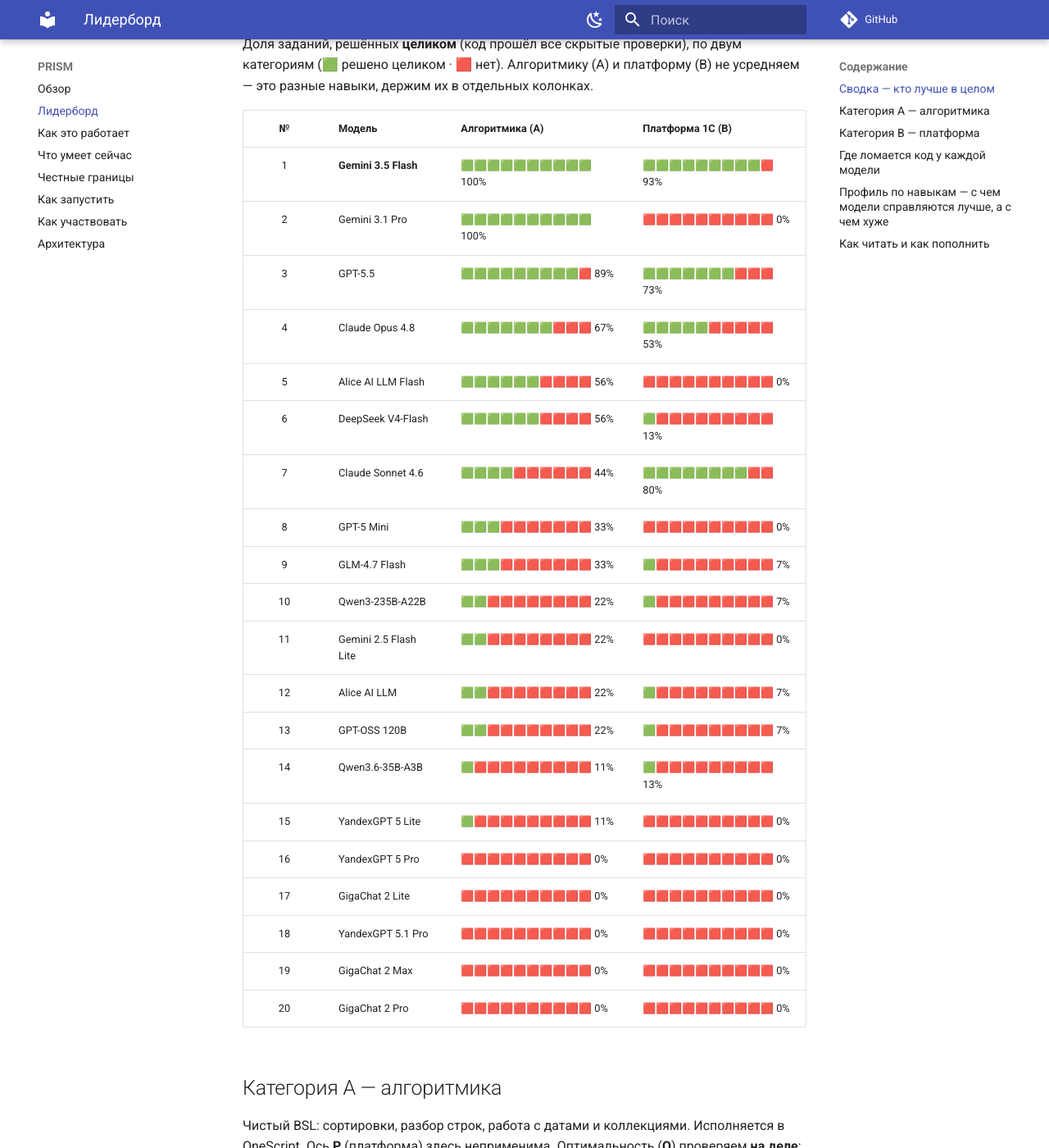
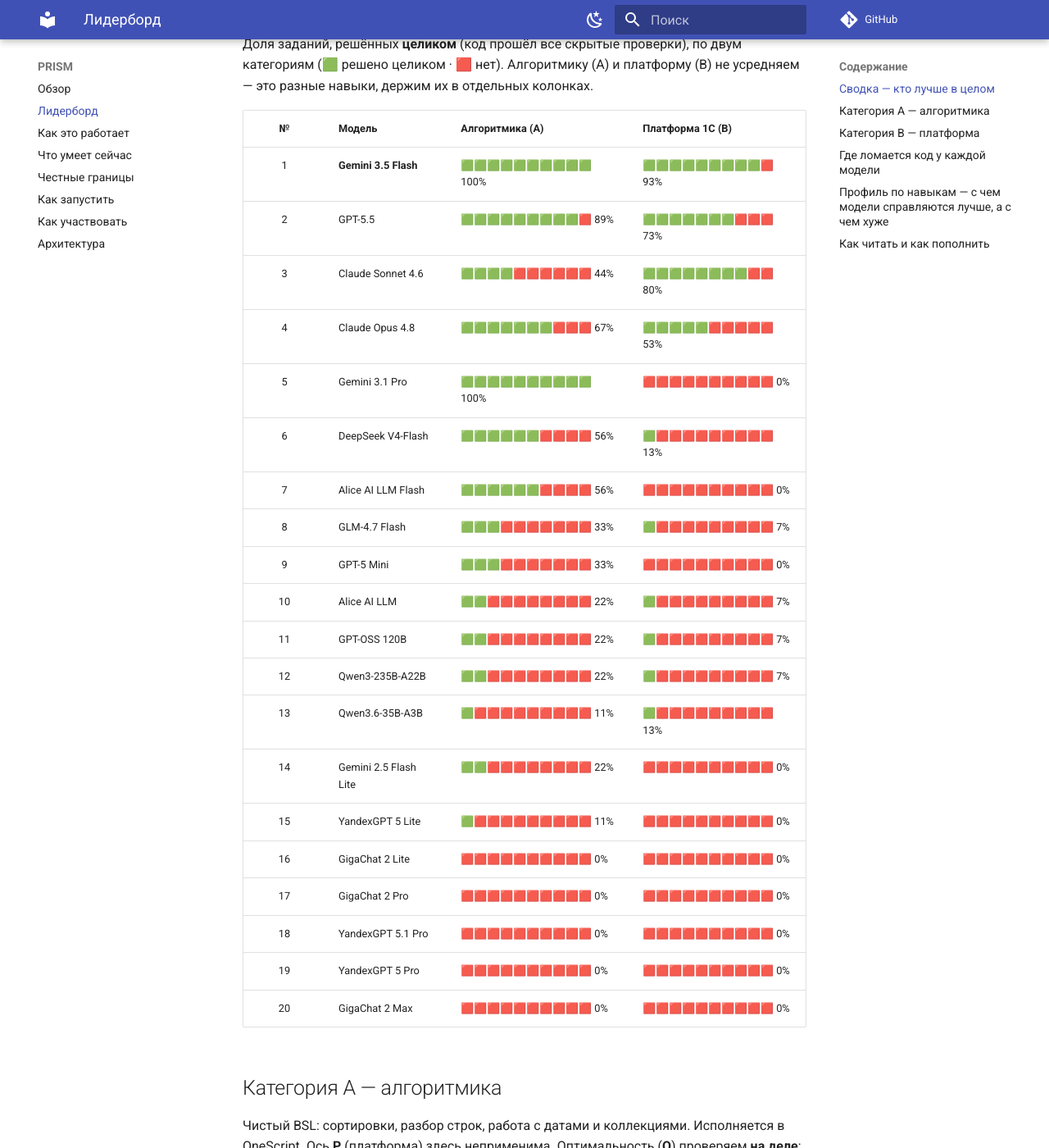
Before and after one commit to genlab-1c/prism, an MkDocs documentation site: the page built from docs/leaderboard.md, in a window 1280 px wide and 1400 px high, scrolled down 441 px. Shown: the whole window at 82% size. Built offline with MkDocs 1.6.1 and Material for MkDocs 9.7.7, drawn with Linux system fonts in a browser that asks for light colours; comment, search, counter and statistics services are not loaded.

```diff
--- a/docs/leaderboard.md
+++ b/docs/leaderboard.md
@@ -20,25 +20,25 @@ PRISM отвечает на этот вопрос числом, а не мнен
 | № | Модель | Алгоритмика (A) | Платформа 1С (B) |
 |:---:|--------|:---|:---|
 | 1 | **Gemini 3.5 Flash** | 🟩🟩🟩🟩🟩🟩🟩🟩🟩🟩 100% | 🟩🟩🟩🟩🟩🟩🟩🟩🟩🟥 93% |
-| 2 | Gemini 3.1 Pro | 🟩🟩🟩🟩🟩🟩🟩🟩🟩🟩 100% | 🟥🟥🟥🟥🟥🟥🟥🟥🟥🟥 0% |
-| 3 | GPT-5.5 | 🟩🟩🟩🟩🟩🟩🟩🟩🟩🟥 89% | 🟩🟩🟩🟩🟩🟩🟩🟥🟥🟥 73% |
+| 2 | GPT-5.5 | 🟩🟩🟩🟩🟩🟩🟩🟩🟩🟥 89% | 🟩🟩🟩🟩🟩🟩🟩🟥🟥🟥 73% |
+| 3 | Claude Sonnet 4.6 | 🟩🟩🟩🟩🟥🟥🟥🟥🟥🟥 44% | 🟩🟩🟩🟩🟩🟩🟩🟩🟥🟥 80% |
 | 4 | Claude Opus 4.8 | 🟩🟩🟩🟩🟩🟩🟩🟥🟥🟥 67% | 🟩🟩🟩🟩🟩🟥🟥🟥🟥🟥 53% |
-| 5 | Alice AI LLM Flash | 🟩🟩🟩🟩🟩🟩🟥🟥🟥🟥 56% | 🟥🟥🟥🟥🟥🟥🟥🟥🟥🟥 0% |
+| 5 | Gemini 3.1 Pro | 🟩🟩🟩🟩🟩🟩🟩🟩🟩🟩 100% | 🟥🟥🟥🟥🟥🟥🟥🟥🟥🟥 0% |
 | 6 | DeepSeek V4-Flash | 🟩🟩🟩🟩🟩🟩🟥🟥🟥🟥 56% | 🟩🟥🟥🟥🟥🟥🟥🟥🟥🟥 13% |
-| 7 | Claude Sonnet 4.6 | 🟩🟩🟩🟩🟥🟥🟥🟥🟥🟥 44% | 🟩🟩🟩🟩🟩🟩🟩🟩🟥🟥 80% |
-| 8 | GPT-5 Mini | 🟩🟩🟩🟥🟥🟥🟥🟥🟥🟥 33% | 🟥🟥🟥🟥🟥🟥🟥🟥🟥🟥 0% |
-| 9 | GLM-4.7 Flash | 🟩🟩🟩🟥🟥🟥🟥🟥🟥🟥 33% | 🟩🟥🟥🟥🟥🟥🟥🟥🟥🟥 7% |
-| 10 | Qwen3-235B-A22B | 🟩🟩🟥🟥🟥🟥🟥🟥🟥🟥 22% | 🟩🟥🟥🟥🟥🟥🟥🟥🟥🟥 7% |
-| 11 | Gemini 2.5 Flash Lite | 🟩🟩🟥🟥🟥🟥🟥🟥🟥🟥 22% | 🟥🟥🟥🟥🟥🟥🟥🟥🟥🟥 0% |
-| 12 | Alice AI LLM | 🟩🟩🟥🟥🟥🟥🟥🟥🟥🟥 22% | 🟩🟥🟥🟥🟥🟥🟥🟥🟥🟥 7% |
-| 13 | GPT-OSS 120B | 🟩🟩🟥🟥🟥🟥🟥🟥🟥🟥 22% | 🟩🟥🟥🟥🟥🟥🟥🟥🟥🟥 7% |
-| 14 | Qwen3.6-35B-A3B | 🟩🟥🟥🟥🟥🟥🟥🟥🟥🟥 11% | 🟩🟥🟥🟥🟥🟥🟥🟥🟥🟥 13% |
+| 7 | Alice AI LLM Flash | 🟩🟩🟩🟩🟩🟩🟥🟥🟥🟥 56% | 🟥🟥🟥🟥🟥🟥🟥🟥🟥🟥 0% |
+| 8 | GLM-4.7 Flash | 🟩🟩🟩🟥🟥🟥🟥🟥🟥🟥 33% | 🟩🟥🟥🟥🟥🟥🟥🟥🟥🟥 7% |
+| 9 | GPT-5 Mini | 🟩🟩🟩🟥🟥🟥🟥🟥🟥🟥 33% | 🟥🟥🟥🟥🟥🟥🟥🟥🟥🟥 0% |
+| 10 | Alice AI LLM | 🟩🟩🟥🟥🟥🟥🟥🟥🟥🟥 22% | 🟩🟥🟥🟥🟥🟥🟥🟥🟥🟥 7% |
+| 11 | GPT-OSS 120B | 🟩🟩🟥🟥🟥🟥🟥🟥🟥🟥 22% | 🟩🟥🟥🟥🟥🟥🟥🟥🟥🟥 7% |
+| 12 | Qwen3-235B-A22B | 🟩🟩🟥🟥🟥🟥🟥🟥🟥🟥 22% | 🟩🟥🟥🟥🟥🟥🟥🟥🟥🟥 7% |
+| 13 | Qwen3.6-35B-A3B | 🟩🟥🟥🟥🟥🟥🟥🟥🟥🟥 11% | 🟩🟥🟥🟥🟥🟥🟥🟥🟥🟥 13% |
+| 14 | Gemini 2.5 Flash Lite | 🟩🟩🟥🟥🟥🟥🟥🟥🟥🟥 22% | 🟥🟥🟥🟥🟥🟥🟥🟥🟥🟥 0% |
 | 15 | YandexGPT 5 Lite | 🟩🟥🟥🟥🟥🟥🟥🟥🟥🟥 11% | 🟥🟥🟥🟥🟥🟥🟥🟥🟥🟥 0% |
-| 16 | YandexGPT 5 Pro | 🟥🟥🟥🟥🟥🟥🟥🟥🟥🟥 0% | 🟥🟥🟥🟥🟥🟥🟥🟥🟥🟥 0% |
-| 17 | GigaChat 2 Lite | 🟥🟥🟥🟥🟥🟥🟥🟥🟥🟥 0% | 🟥🟥🟥🟥🟥🟥🟥🟥🟥🟥 0% |
+| 16 | GigaChat 2 Lite | 🟥🟥🟥🟥🟥🟥🟥🟥🟥🟥 0% | 🟥🟥🟥🟥🟥🟥🟥🟥🟥🟥 0% |
+| 17 | GigaChat 2 Pro | 🟥🟥🟥🟥🟥🟥🟥🟥🟥🟥 0% | 🟥🟥🟥🟥🟥🟥🟥🟥🟥🟥 0% |
 | 18 | YandexGPT 5.1 Pro | 🟥🟥🟥🟥🟥🟥🟥🟥🟥🟥 0% | 🟥🟥🟥🟥🟥🟥🟥🟥🟥🟥 0% |
-| 19 | GigaChat 2 Max | 🟥🟥🟥🟥🟥🟥🟥🟥🟥🟥 0% | 🟥🟥🟥🟥🟥🟥🟥🟥🟥🟥 0% |
-| 20 | GigaChat 2 Pro | 🟥🟥🟥🟥🟥🟥🟥🟥🟥🟥 0% | 🟥🟥🟥🟥🟥🟥🟥🟥🟥🟥 0% |
+| 19 | YandexGPT 5 Pro | 🟥🟥🟥🟥🟥🟥🟥🟥🟥🟥 0% | 🟥🟥🟥🟥🟥🟥🟥🟥🟥🟥 0% |
+| 20 | GigaChat 2 Max | 🟥🟥🟥🟥🟥🟥🟥🟥🟥🟥 0% | 🟥🟥🟥🟥🟥🟥🟥🟥🟥🟥 0% |
 
 </div>
 <!-- /prism:lb:summary -->
```
Also changed, not shown: CHANGELOG.md (+4 -0 lines), README.md (+15 -15 lines), 1 other file.
